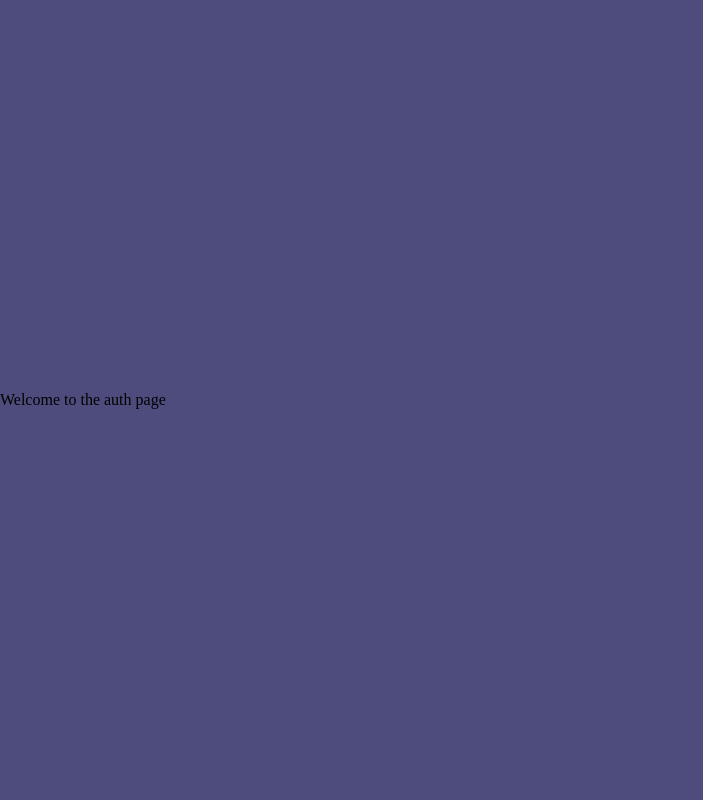
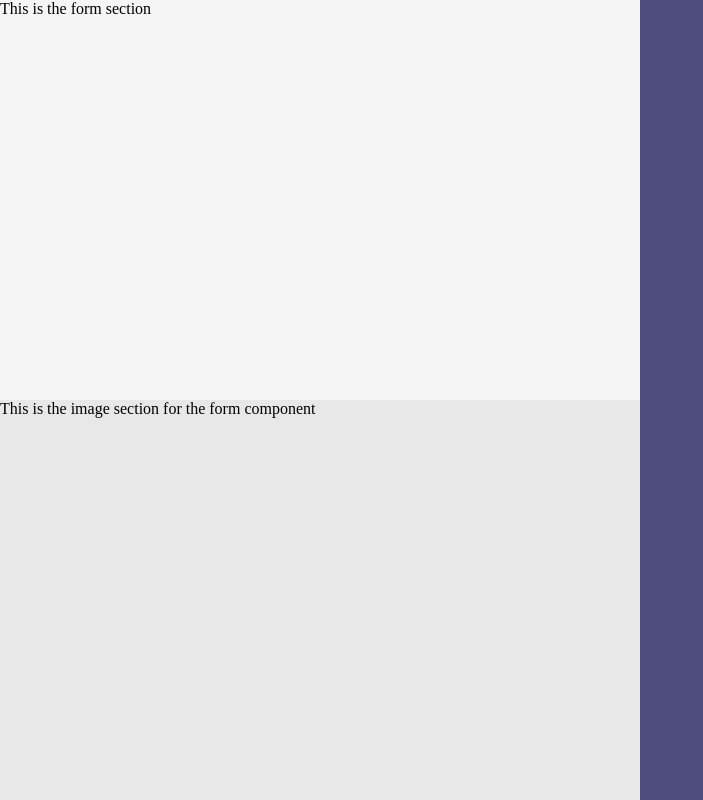
Before and after one commit to Naominm/ticket-management-system-frontend, a React (Vite) app: page / in a window 1280 px wide. Shown: the whole page, without its empty margins (0-703 px from the left). Built offline with nearby package versions, Linux system fonts and the light colour scheme.

Commit message:
Feat: pass the form component to the auth page

```diff
--- a/src/pages/authPage.tsx
+++ b/src/pages/authPage.tsx
@@ -1,4 +1,5 @@
 import { Box } from "@mui/material";
+import FormComponent from "../components/formComponent";
 
 export default function AuthPage() {
   return (
@@ -12,7 +13,7 @@ export default function AuthPage() {
         alignItems: "center",
       }}
     >
-      Welcome to the auth page
+      <FormComponent />
     </Box>
   );
 }
```
